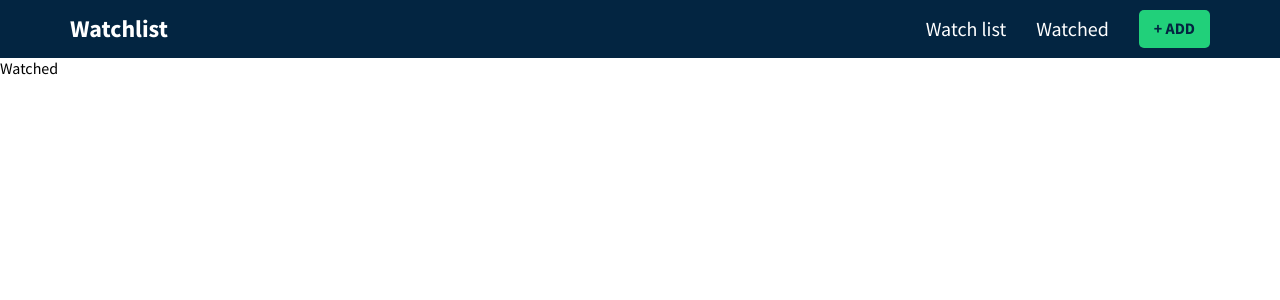
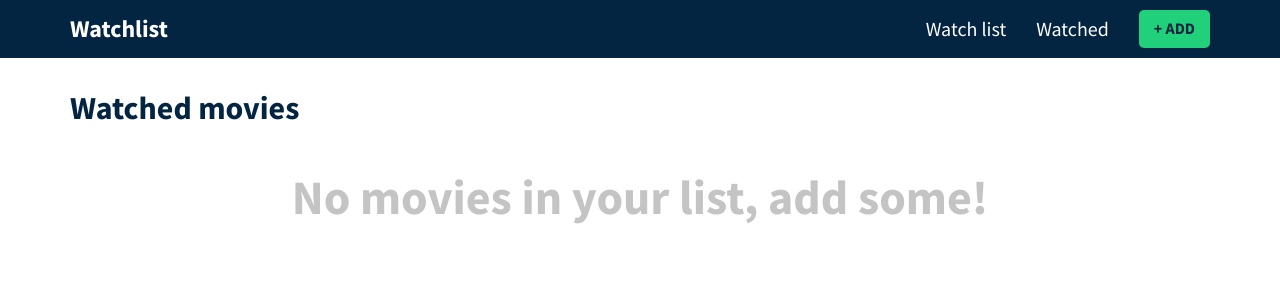
Before and after one commit to kittensgit/watchlist, a React (Create React App) app: page /watched in a window 1280 px wide. Shown: the top 300 px of the page. Built offline with nearby package versions, Linux system fonts and the light colour scheme.

Commit message:
addMovieToWatched

```diff
--- a/src/components/MovieControls.js
+++ b/src/components/MovieControls.js
@@ -3,18 +3,25 @@ import { GlobalContext } from '../context/GlobalState'
 
 export const MovieControls = ({ movie, type }) => {
 
-    const { removeMovieFromWatchlist } = useContext(GlobalContext)
+    const { removeMovieFromWatchlist, addMovieToWatched } = useContext(GlobalContext)
 
     return (
         <div className='inner-card-controls'>
             {type === 'watchlist' && (
                 <>
-                    <button className='ctrl-btn'>
+                    <button className='ctrl-btn' onClick={() => addMovieToWatched(movie)}>
                         <i className='fa-fw far fa-eye'></i>
                     </button>
 
-                    <button className='ctrl-btn' onClick={()=>removeMovieFromWatchlist(movie.id)}>
+                    <button className='ctrl-btn' onClick={() => removeMovieFromWatchlist(movie.id)}>
                         <i className='fa-fw fa fa-times'></i>
+                    </button>
+                </>
+            )}
+            {type === 'watched' && (
+                <>
+                    <button className='ctrl-btn' onClick={() => addMovieToWatched(movie)}>
+                        <i className='fa-fw far fa-eye-slash'></i>
                     </button>
                 </>
             )}
--- a/src/components/Watched.js
+++ b/src/components/Watched.js
@@ -1,8 +1,34 @@
-import React from 'react'
+import React, { useContext } from 'react'
+import { GlobalContext } from '../context/GlobalState'
+import { MovieCard } from './MovieCard'
 
 const Watched = () => {
+
+    const { watched } = useContext(GlobalContext)
+
     return (
-        <div>Watched</div>
+        <div>
+            <div className='movie-page'>
+                <div className='container'>
+                    <div className='header'>
+                        <h1 className='heading'>Watched movies</h1>
+                    </div>
+                    {watched.length > 0
+                        ? (
+                            <div className='movie-grid'>
+                                {watched.map(movie => (
+                                    <MovieCard movie={movie} type='watched' />
+                                ))}
+                            </div>
+                        )
+                        : (
+                            <h2 className='no-movies'>No movies in your list, add some!</h2>
+                        )
+                    }
+
+                </div>
+            </div>
+        </div>
     )
 }
 
--- a/src/context/AppReducer.js
+++ b/src/context/AppReducer.js
@@ -4,6 +4,12 @@ export default (state, action) => {
             return {
                 ...state,
                 watchlist: [action.payload, ...state.watchlist]
+            }
+        case "ADD_MOVIE_TO_WATCHED":
+            return {
+                ...state,
+                watchlist: state.watchlist.filter(m => m.id !== action.payload.id),
+                watched: [action.payload, ...state.watched]
             }
         case "REMOVE_MOVIE_fROM_WATCHLIST":
             return {
--- a/src/context/GlobalState.js
+++ b/src/context/GlobalState.js
@@ -4,7 +4,7 @@ import AppReducer from "./AppReducer";
 //init state
 const initialState = {
     watchlist: localStorage.getItem('watchlist') ? JSON.parse(localStorage.getItem('watchlist')) : [],
-    watched: localStorage.getItem('watchlist') ? JSON.parse(localStorage.getItem('watchlist')) : []
+    watched: localStorage.getItem('watched') ? JSON.parse(localStorage.getItem('watched')) : []
 }
 
 //create context
@@ -29,12 +29,17 @@ export const GlobalProvider = (props) => {
         dispatch({ type: "REMOVE_MOVIE_fROM_WATCHLIST", payload: id })
     }
 
+    const addMovieToWatched = (movie) => {
+        dispatch({type: "ADD_MOVIE_TO_WATCHED", payload: movie})
+    }
+
     return (
         <GlobalContext.Provider value={{
             watchlist: state.watchlist,
             watched: state.watched,
             addMovieToWatchlist,
-            removeMovieFromWatchlist
+            removeMovieFromWatchlist,
+            addMovieToWatched
         }}>
             {props.children}
         </GlobalContext.Provider>
```
